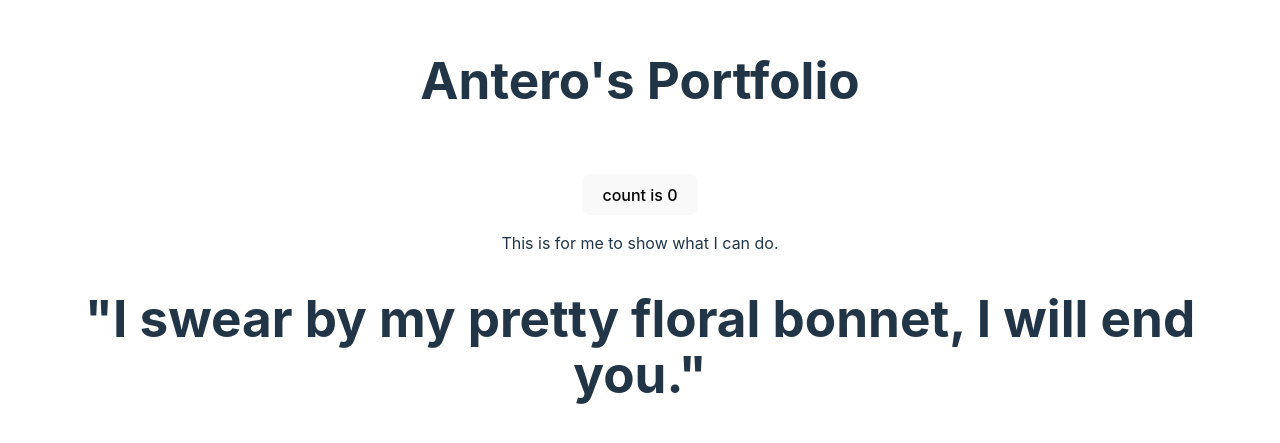
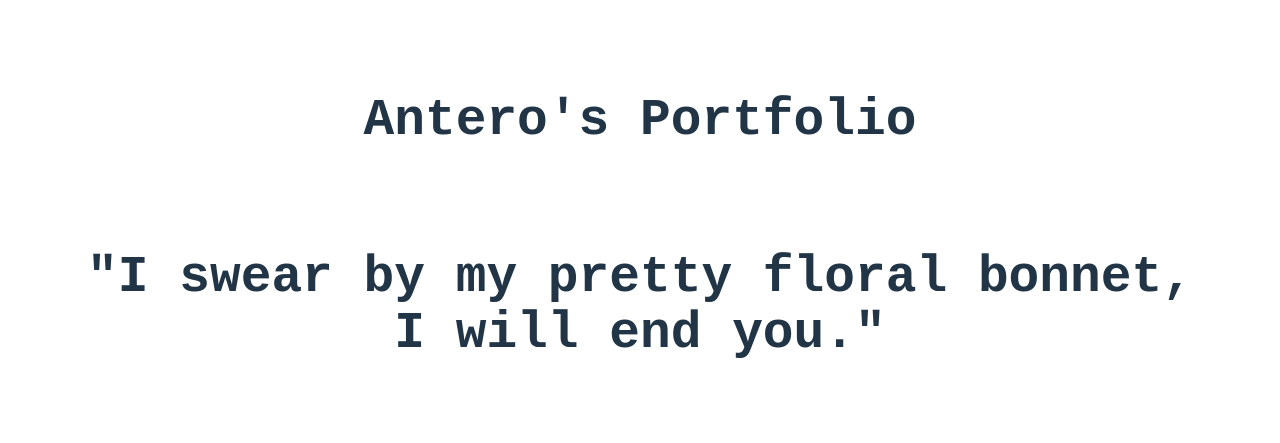
Before and after one commit to impronen/personal-portfolio, a React (Vite) app: page / in a window 1280 px wide. Shown: the part 157-600 px from the top of the page. Built offline with nearby package versions, Linux system fonts and the light colour scheme.

Commit message:
add css variables

```diff
--- a/src/App.jsx
+++ b/src/App.jsx
@@ -1,24 +1,12 @@
 import { useState } from "react";
+import Greeting from "./components/Greeting";
 import "./App.css";
 
 function App() {
-  const [count, setCount] = useState(0);
-
-  function Greeting() {
-    return (
-      <h1>&quot;I swear by my pretty floral bonnet, I will end you.&quot;</h1>
-    );
-  }
-
   return (
     <>
-      <div></div>
       <h1>Antero&apos;s Portfolio</h1>
       <div className="card">
-        <button onClick={() => setCount((count) => count + 1)}>
-          count is {count}
-        </button>
-        <p>This is for me to show what I can do.</p>
         <Greeting />
       </div>
     </>
--- /dev/null
+++ b/src/components/Greeting.jsx
@@ -0,0 +1,5 @@
+export default function Greeting() {
+  return (
+    <h1>&quot;I swear by my pretty floral bonnet, I will end you.&quot;</h1>
+  );
+}
--- a/src/index.css
+++ b/src/index.css
@@ -1,11 +1,22 @@
 :root {
-  font-family: Inter, system-ui, Avenir, Helvetica, Arial, sans-serif;
+  font-family: "Courier New", Courier, monospace;
   line-height: 1.5;
-  font-weight: 400;
 
   color-scheme: light dark;
-  color: rgba(255, 255, 255, 0.87);
-  background-color: #242424;
+  color: var(--dark-mode-text);
+  background-color: var(--dark-background);
+
+  --dark-background: #242424;
+  --light-background: #ffffff;
+
+  --light-mode-text: #213547;
+  --dark-mode-text: rgba(255, 255, 255, 0.87);
+  --link-color: #646cff;
+  --dark-link-hover-color: #535bf2;
+  --light-link-hover-colo: #747bff;
+
+  --light-button-color: #f9f9f9;
+  --button-border-hover: #646cff;
 
   font-synthesis: none;
   text-rendering: optimizeLegibility;
@@ -16,11 +27,11 @@
 
 a {
   font-weight: 500;
-  color: #646cff;
+  color: var(--link-color);
   text-decoration: inherit;
 }
 a:hover {
-  color: #535bf2;
+  color: var(--dark-link-hover-color);
 }
 
 body {
@@ -29,6 +40,7 @@ body {
   place-items: center;
   min-width: 320px;
   min-height: 100vh;
+  font-family: inherit;
 }
 
 h1 {
@@ -48,7 +60,7 @@ button {
   transition: border-color 0.25s;
 }
 button:hover {
-  border-color: #646cff;
+  border-color: var(--button-border-hover);
 }
 button:focus,
 button:focus-visible {
@@ -58,12 +70,12 @@ button:focus-visible {
 @media (prefers-color-scheme: light) {
   :root {
     color: #213547;
-    background-color: #ffffff;
+    background-color: var(--light-background);
   }
   a:hover {
-    color: #747bff;
+    color: var(--light-link-hover-colo);
   }
   button {
-    background-color: #f9f9f9;
+    background-color: var(--light-button-color);
   }
 }
```
